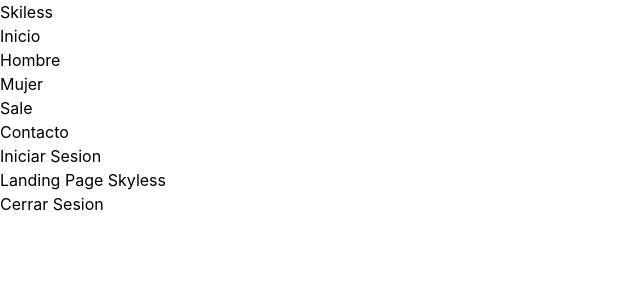
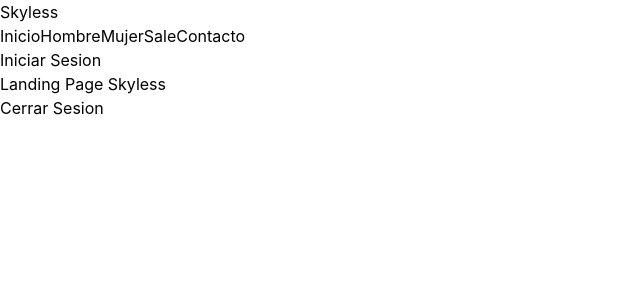
Before and after one commit to DanielLubo/Skyless-FrontEnd, a React (Vite) app: page / in a window 1280 px wide. Shown: the top 300 px of the page, without its empty margins (0-640 px from the left). Built offline with nearby package versions, Linux system fonts and the light colour scheme.

Commit message:
feat(layout): add Navbar wire root route, and add nav placeholder pages

```diff
--- a/src/components/layout/Navbar.tsx
+++ b/src/components/layout/Navbar.tsx
@@ -1,42 +1,39 @@
 import { useAuth } from '../../store/auth/useAuth';
 import { Link } from 'react-router';
 
+type Links = {
+    name: string;
+    path: string;
+};
+
+const mockupLinks: Links[] = [
+    { name: 'Inicio', path: '/' },
+    { name: 'Hombre', path: '/men' },
+    { name: 'Mujer', path: '/women' },
+    { name: 'Sale', path: '/sale' },
+    { name: 'Contacto', path: '/contact' },
+];
+
 const Navbar = () => {
-    const { user, logout } = useAuth();
+    const { user } = useAuth();
 
     return (
         <nav>
             <div>
-                <h2>Skiless</h2>
+                <h2>Skyless</h2>
             </div>
             <ul>
-                <li>
-                    <Link to="/">Inicio</Link>
-                </li>
-                <li>
-                    <Link to="/men">Hombre</Link>
-                </li>
-                <li>
-                    <Link to="/women">Mujer</Link>
-                </li>
-                <li>
-                    <Link to="/sale">Sale</Link>
-                </li>
-                <li>
-                    <Link to="/contact">Contacto</Link>
-                </li>
+                {mockupLinks.map((item) => (
+                    <Link key={item.path} to={item.path}>
+                        {item.name}
+                    </Link>
+                ))}
             </ul>
             <div>
                 {user === null ? (
                     <Link to="/login">Iniciar Sesion</Link>
                 ) : (
-                    <Link to="/profile">Mi Perfil</Link>
-                )}
-
-                {!!user && (
-                    <button type="button" onClick={logout}>
-                        Cerrar Sesion
-                    </button>
+                    <Link to="/profile">{user.name}</Link>
                 )}
             </div>
         </nav>
```
Also changed, not shown: src/router/app.router.tsx (+16 -0 lines).
